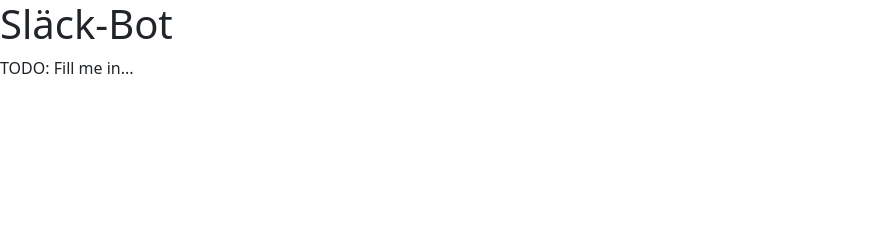
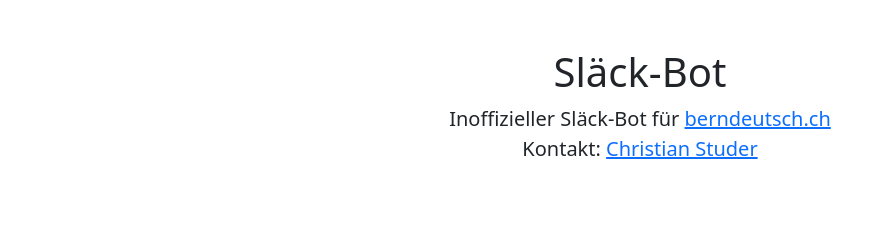
Before and after one commit to cstuder/slaeck-bot, a plain HTML site: page www/index.html in a window 1280 px wide. Shown: the whole page, without its empty margins (0-893 px from the left). Drawn offline with nearby package versions, Linux system fonts and the light colour scheme.

Commit message:
Docs: Informativere HTML-Seite

```diff
--- a/www/index.html
+++ b/www/index.html
@@ -16,8 +16,15 @@
     <title>Släck-Bot</title>
   </head>
   <body>
-    <h1>Släck-Bot</h1>
-
-    <p>TODO: Fill me in...</p>
+    <main class="container">
+      <div class="text-center py-5 px-3">
+        <h1>Släck-Bot</h1>
+        <p class="lead">
+          Inoffizieller Släck-Bot für
+          <a href="https://www.berndeutsch.ch">berndeutsch.ch</a><br />
+          Kontakt: <a href="mailto:cstuder@existenz.ch">Christian Studer</a>
+        </p>
+      </div>
+    </main>
   </body>
 </html>
```
